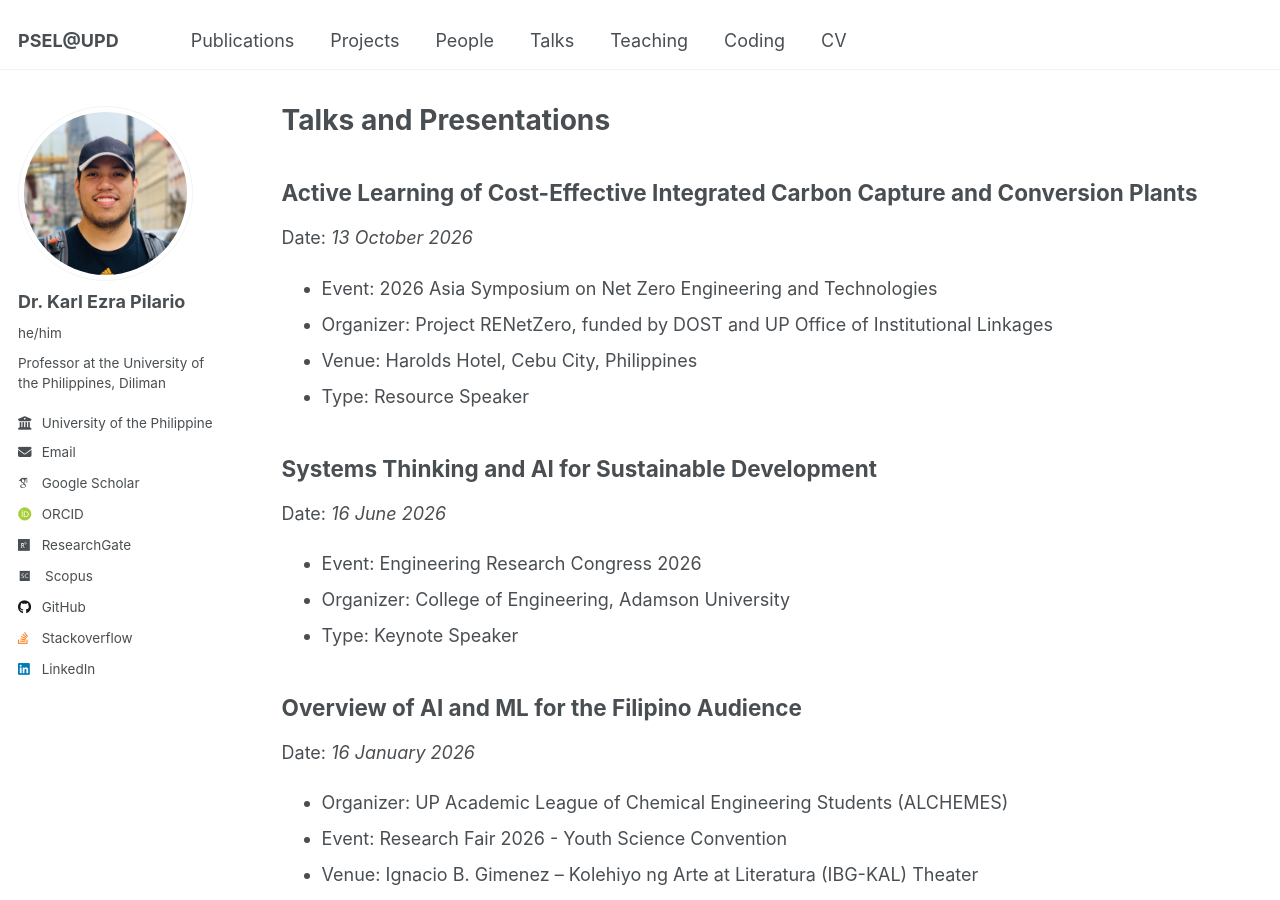
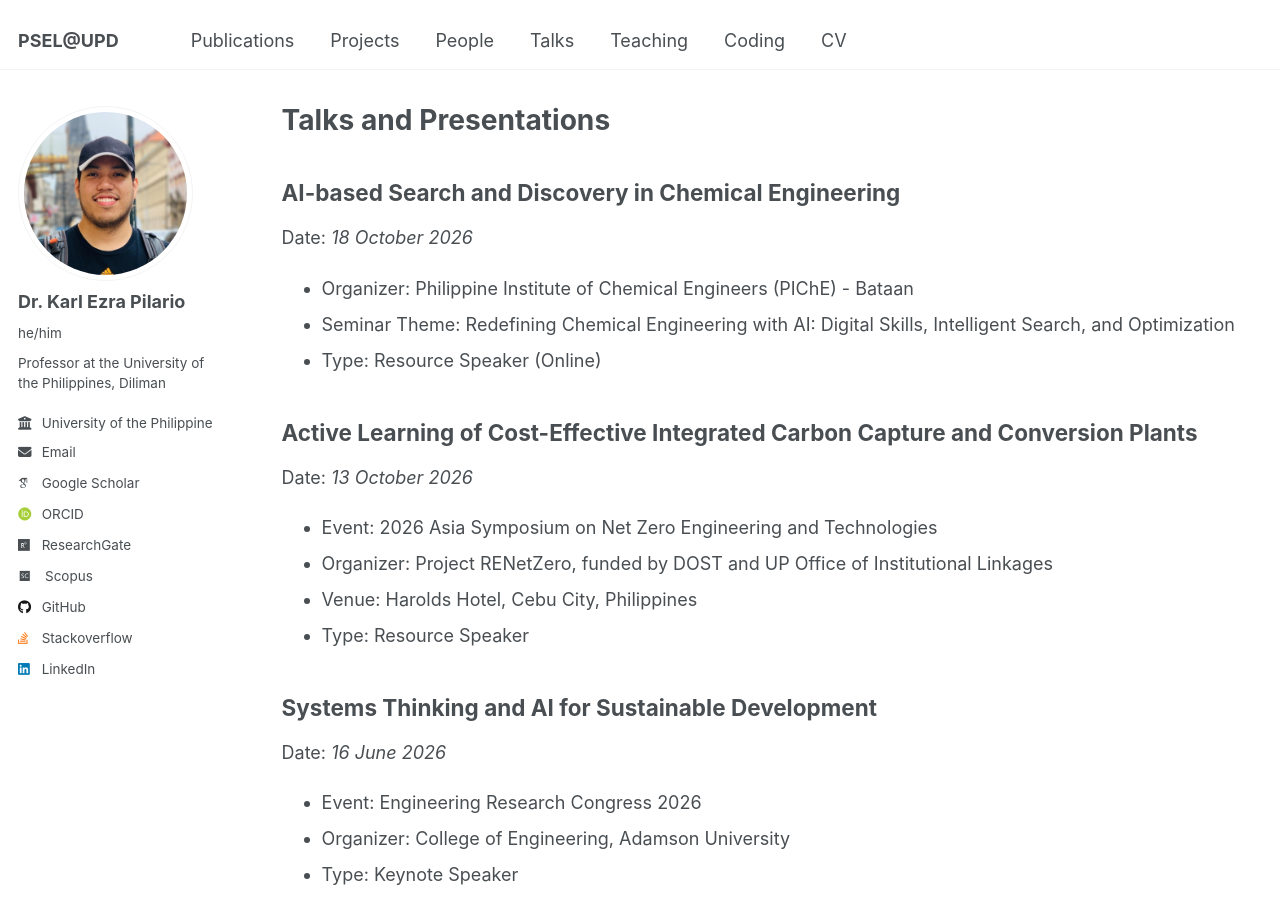
Before and after one commit to kspilario/kspilario.github.io, a Jekyll site: the page built from _pages/talks.md, in a window 1280 px wide and 900 px high. Built offline with Jekyll 4.4.1, drawn with Linux system fonts in a browser that asks for light colours; some web fonts are replaced.

Commit message:
Update talks.md

```diff
--- a/_pages/talks.md
+++ b/_pages/talks.md
@@ -4,6 +4,12 @@ title: "Talks and Presentations"
 permalink: /talks/
 author_profile: true
 ---
+
+## AI-based Search and Discovery in Chemical Engineering
+Date: *18 October 2026*
+* Organizer: Philippine Institute of Chemical Engineers (PIChE) - Bataan
+* Seminar Theme: Redefining Chemical Engineering with AI: Digital Skills, Intelligent Search, and Optimization
+* Type: Resource Speaker (Online)
 
 ## Active Learning of Cost-Effective Integrated Carbon Capture and Conversion Plants
 Date: *13 October 2026*
```
